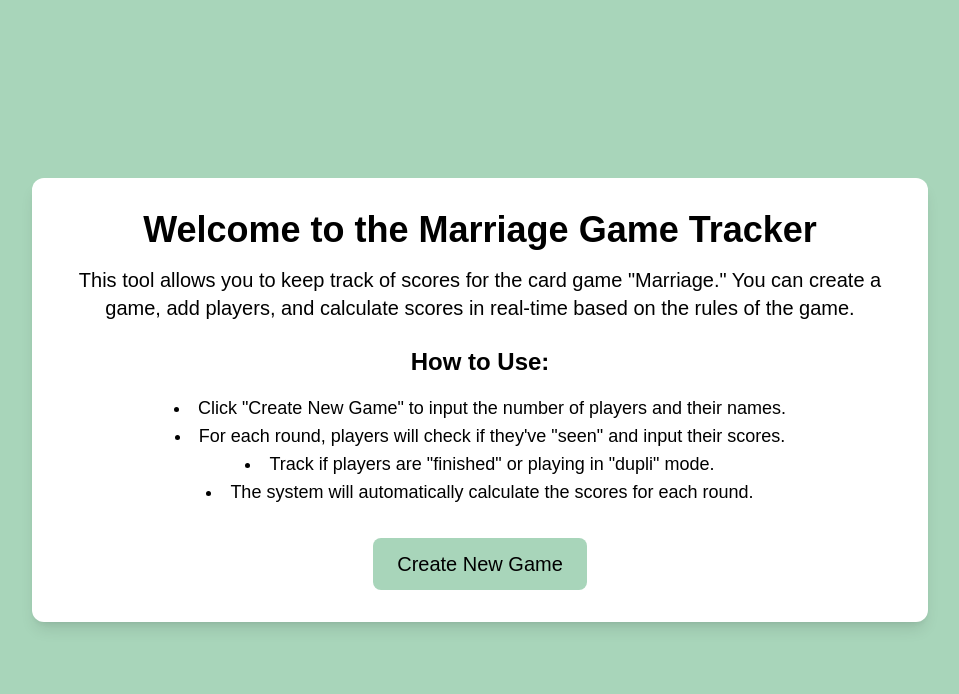
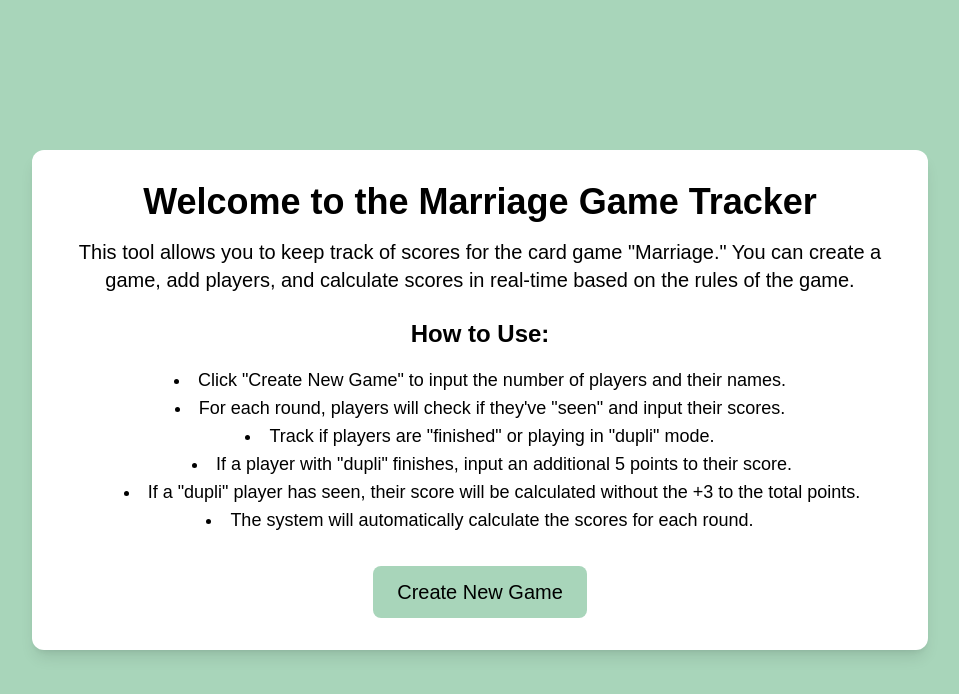
Before and after one commit to SulavReg/marriage_score_tracker, a Next.js app: page / in a window 1280 px wide. Shown: the top 694 px of the page, without its empty margins (160-1119 px from the left). Built offline with nearby package versions, Linux system fonts and the light colour scheme.

Commit message:
Adding rules

```diff
--- a/app/page.tsx
+++ b/app/page.tsx
@@ -21,6 +21,10 @@ export default function Home() {
           <li>Click "Create New Game" to input the number of players and their names.</li>
           <li>For each round, players will check if they've "seen" and input their scores.</li>
           <li>Track if players are "finished" or playing in "dupli" mode.</li>
+          <ul className="text-lg list-disc list-inside ml-6">
+            <li>If a player with "dupli" finishes, input an additional 5 points to their score.</li>
+            <li>If a "dupli" player has seen, their score will be calculated without the +3 to the total points.</li>
+          </ul>
           <li>The system will automatically calculate the scores for each round.</li>
         </ul>
 
```
